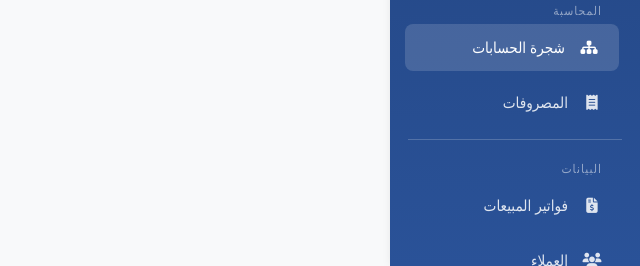
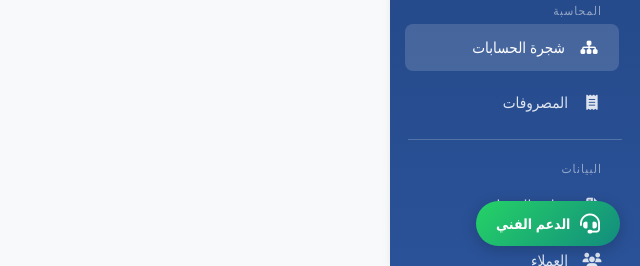
Before and after one commit to ahmdrgb-eng/pos-qwen, a Flask app: page /accounts in a window 1280 px wide. Shown: the part 534-800 px from the top of the page, without its empty margins (640-1280 px from the left). Run offline with Flask 3, Linux system fonts and the light colour scheme; a user stored in the database is signed in; data comes from the database, SQL or seed files in the repository; data that the repository does not hold is empty.

Commit message:
Add floating technical support button for Ahmed Ragab

```diff
--- a/templates/base.html
+++ b/templates/base.html
@@ -274,5 +274,147 @@
         document.addEventListener('DOMContentLoaded', function() { checkTransferAlerts(); setInterval(checkTransferAlerts, 30000); });
     </script>
     {% block extra_js %}{% endblock %}
+    <!-- ========================================== -->
+<!-- زر الدعم الفني العائم - أحمد رجب -->
+<!-- ========================================== -->
+<style>
+    /* حاوية الزر */
+    .support-widget {
+        position: fixed;
+        bottom: 20px;
+        right: 20px;
+        z-index: 9999;
+        font-family: 'Segoe UI', Tahoma, Geneva, Verdana, sans-serif;
+    }
+
+    /* الزر الرئيسي */
+    .support-btn {
+        background: linear-gradient(135deg, #25D366, #128C7E);
+        color: white;
+        border: none;
+        border-radius: 50px;
+        padding: 12px 20px;
+        cursor: pointer;
+        display: flex;
+        align-items: center;
+        gap: 10px;
+        box-shadow: 0 4px 15px rgba(0,0,0,0.2);
+        transition: all 0.3s ease;
+        font-weight: bold;
+        font-size: 14px;
+        text-decoration: none;
+    }
+
+    .support-btn:hover {
+        transform: translateY(-3px);
+        box-shadow: 0 6px 20px rgba(0,0,0,0.3);
+    }
+
+    .support-btn i {
+        font-size: 20px;
+    }
+
+    /* قائمة الخيارات */
+    .support-options {
+        position: absolute;
+        bottom: 70px;
+        right: 0;
+        background: white;
+        border-radius: 12px;
+        box-shadow: 0 5px 25px rgba(0,0,0,0.15);
+        padding: 10px 0;
+        min-width: 220px;
+        display: none;
+        flex-direction: column;
+        animation: slideUp 0.3s ease;
+    }
+
+    .support-options.show {
+        display: flex;
+    }
+
+    @keyframes slideUp {
+        from { opacity: 0; transform: translateY(10px); }
+        to { opacity: 1; transform: translateY(0); }
+    }
+
+    /* عناصر القائمة */
+    .support-option {
+        display: flex;
+        align-items: center;
+        gap: 12px;
+        padding: 12px 20px;
+        text-decoration: none;
+        color: #333;
+        font-size: 14px;
+        transition: background 0.2s;
+        border-bottom: 1px solid #f0f0f0;
+    }
+
+    .support-option:last-child {
+        border-bottom: none;
+    }
+
+    .support-option:hover {
+        background: #f8f9fa;
+    }
+
+    .support-option i {
+        font-size: 18px;
+        width: 24px;
+        text-align: center;
+    }
+
+    .support-option.whatsapp { color: #25D366; }
+    .support-option.phone { color: #007bff; }
+
+    /* اسم المبرمج */
+    .developer-name {
+        text-align: center;
+        padding: 8px 15px;
+        background: #f8f9fa;
+        font-size: 12px;
+        color: #666;
+        font-weight: 600;
+        border-bottom: 1px solid #eee;
+    }
+</style>
+
+<div class="support-widget">
+    <!-- قائمة الخيارات -->
+    <div class="support-options" id="supportOptions">
+        <div class="developer-name">👨‍💻 AHMED RAGAB</div>
+        <a href="https://wa.me/971527241974" target="_blank" class="support-option whatsapp">
+            <i class="fab fa-whatsapp"></i>
+            <span>محادثة واتساب</span>
+        </a>
+        <a href="tel:+971527241974" class="support-option phone">
+            <i class="fas fa-phone-alt"></i>
+            <span>اتصال هاتفي</span>
+        </a>
+    </div>
+
+    <!-- الزر الرئيسي -->
+    <button class="support-btn" onclick="toggleSupport()">
+        <i class="fas fa-headset"></i>
+        <span>الدعم الفني</span>
+    </button>
+</div>
+
+<script>
+    function toggleSupport() {
+        const options = document.getElementById('supportOptions');
+        options.classList.toggle('show');
+    }
+
+    // إغلاق القائمة عند الضغط في أي مكان آخر
+    document.addEventListener('click', function(e) {
+        const widget = document.querySelector('.support-widget');
+        if (!widget.contains(e.target)) {
+            document.getElementById('supportOptions').classList.remove('show');
+        }
+    });
+</script>
+<!-- ========================================== -->
 </body>
 </html>
```
